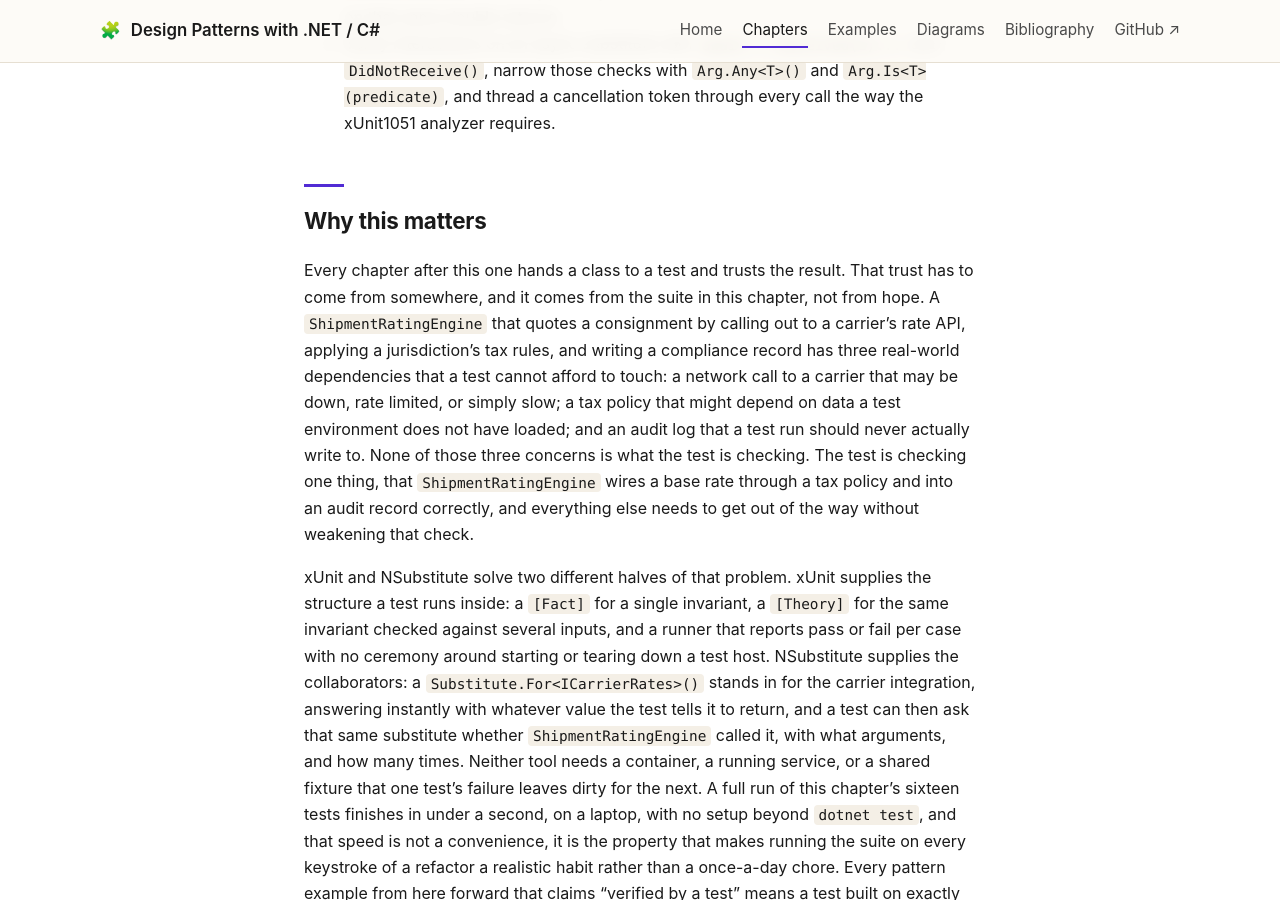
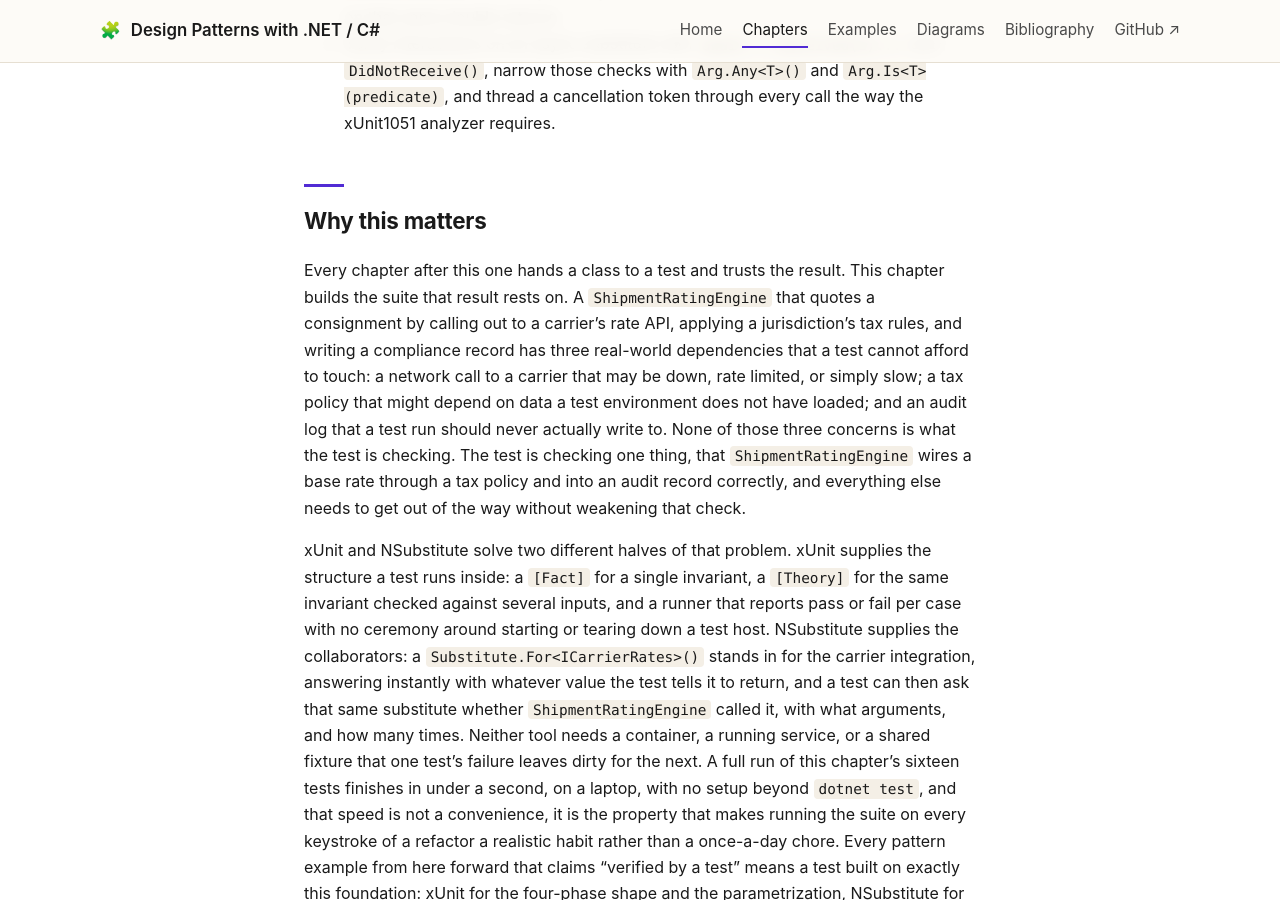
Before and after one commit to patterncatalyst/csharp-design-patterns, a Jekyll site: the page built from _docs/10-testing-with-xunit-and-nsubstitute.md, in a window 1280 px wide and 900 px high, scrolled down 826 px. Built offline with Jekyll 4.4.1, drawn with Linux system fonts in a browser that asks for light colours.

Commit message:
docs(r07): drop editorializing kicker in ch10 why-this-matters (user-flagged)

```diff
--- a/_docs/10-testing-with-xunit-and-nsubstitute.md
+++ b/_docs/10-testing-with-xunit-and-nsubstitute.md
@@ -31,8 +31,8 @@ By the end of this chapter you can:
 ## Why this matters
 
 Every chapter after this one hands a class to a test and trusts the result.
-That trust has to come from somewhere, and it comes from the suite in this
-chapter, not from hope. A `ShipmentRatingEngine` that quotes a consignment by
+This chapter builds the suite that result rests on. A `ShipmentRatingEngine`
+that quotes a consignment by
 calling out to a carrier's rate API, applying a jurisdiction's tax rules, and
 writing a compliance record has three real-world dependencies that a test
 cannot afford to touch: a network call to a carrier that may be down, rate
```
